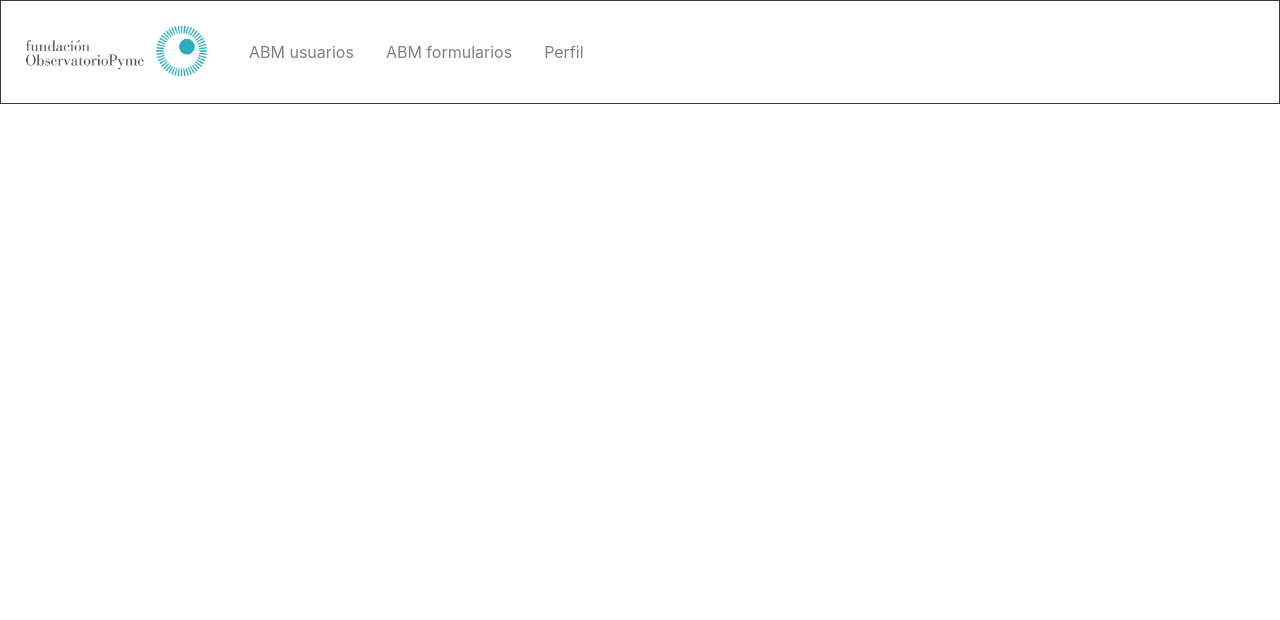
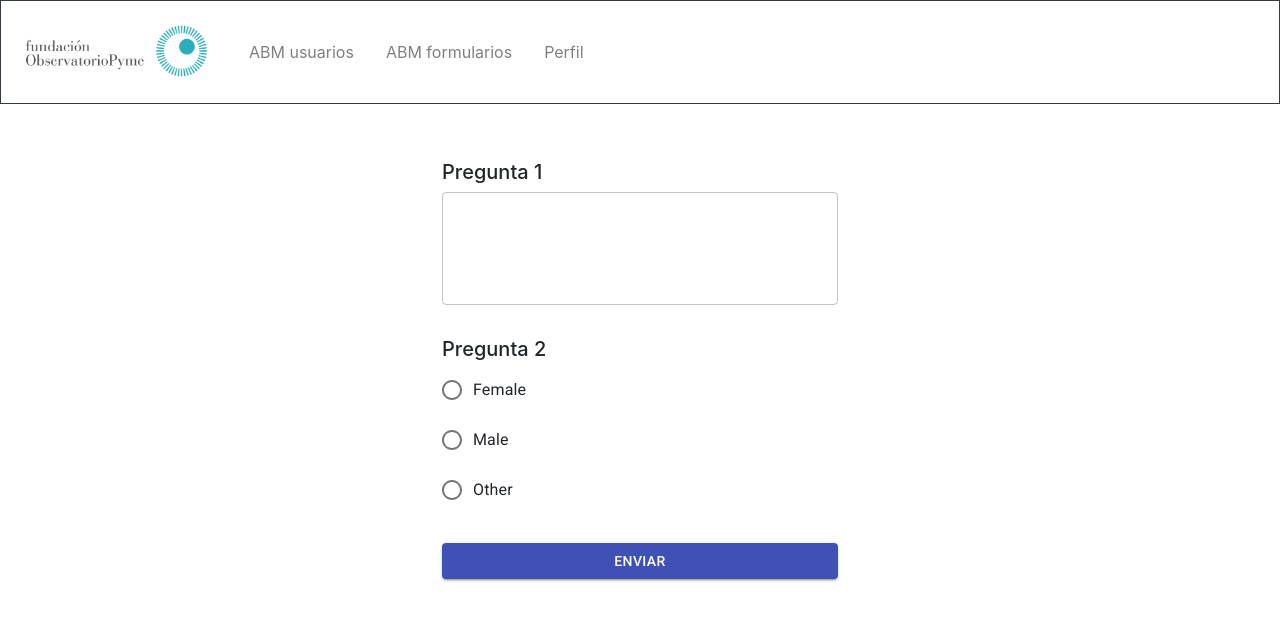
Before and after one commit to arielnastasi/API_Frontend, a React (Create React App) app: page /form/1 in a window 1280 px wide. Shown: the top 620 px of the page. Built offline with nearby package versions, Linux system fonts and the light colour scheme.

Commit message:
forms available screen

```diff
--- a/src/App.js
+++ b/src/App.js
@@ -7,6 +7,7 @@ import Navbar from './components/Nabvar';
 import CreateUserForm from './components/CreateUserForm';
 import Login from './components/auth/Login';
 import Benchmarking from './components/Benckmarking';
+import Form from './components/Form';
 
 
 function App() {
@@ -20,6 +21,7 @@ function App() {
 				<Route path="/abm-usuarios" component={ABMUsers} />
 				<Route path="/abm-formularios" component={ABMForms} />
 				<Route path="/create-users" component={CreateUserForm} />
+				<Route path="/form/:id" component={Form} />
 			</Switch>
 		</Router>
 	);
--- a/src/components/ABMUsers.js
+++ b/src/components/ABMUsers.js
@@ -58,6 +58,8 @@ const ABMUsers = () => {
 	const routeChange = (path) => {
 		history.push(path);
 	}
+
+	// JSX
 
 	return (
 		<div className="container mt-5">
--- a/src/components/Benckmarking.js
+++ b/src/components/Benckmarking.js
@@ -1,18 +1,63 @@
-import React from 'react';
+import React, { useState } from 'react';
 import MediaCard from './MediaCard';
+import { useHistory } from "react-router-dom";
 
 const Benchmarking = () => {
+
+
+	// States & Variables
+
+	const [availableForms, handleAvailableForms] = useState([
+		{
+			_id: "5f4ebe0c04ce66431062ba3f",
+			formName: "Formluario 1",
+			formDescription: "Descripción del formulario"
+		},
+		{
+			_id: "5f4ebe0c04ce66431062ba3f",
+			formName: "Formluario 2",
+			formDescription: "Descripción del formulario"
+		},
+		{
+			_id: "5f4ebe0c04ce66431062ba3f",
+			formName: "Formluario 3",
+			formDescription: "Descripción del formulario"
+		},
+		{
+			_id: "5f4ebe0c04ce66431062ba3f",
+			formName: "Formluario 4",
+			formDescription: "Descripción del formulario"
+		},
+		{
+			_id: "5f4ebe0c04ce66431062ba3f",
+			formName: "Formluario 5",
+			formDescription: "Descripción del formulario"
+		},
+		{
+			_id: "5f4ebe0c04ce66431062ba3f",
+			formName: "Formluario 6",
+			formDescription: "Descripción del formulario"
+		}
+	]);
+
+	const history = useHistory();
+
+	// Functions
+
+	const routeChange = (path) => {
+		history.push(path);
+	}
+
+	// JSX
     return (
-        // <div className="container-xl">
-        //     <MediaCard titulo="Formulario 1" />
-        //     <MediaCard titulo="Formulario 1" />
-        //     <MediaCard titulo="Formulario 1" />
-        //     <MediaCard titulo="Formulario 1" />
-        // </div>
-        <div className="card-deck d-flex justify-content-center align-items-center mx-5 mt-5">
-            <MediaCard titulo="Formulario 1" />
-            <MediaCard titulo="Formulario 2" />
-            <MediaCard titulo="Formulario 3" />
+        <div class="card-columns container mt-5">
+            {availableForms.map((form, i) =>
+                <MediaCard
+                    titulo={form.formName}
+                    descripcion={form.formDescription}
+                    _id={form._id}
+                />
+            )}
         </div>
     );
 }
--- /dev/null
+++ b/src/components/Form.js
@@ -0,0 +1,52 @@
+import React from 'react';
+import Button from '@material-ui/core/Button';
+import TextField from '@material-ui/core/TextField';
+import FormControlLabel from '@material-ui/core/FormControlLabel';
+import Grid from '@material-ui/core/Grid';
+import Container from '@material-ui/core/Container';
+import Radio from '@material-ui/core/Radio';
+import RadioGroup from '@material-ui/core/RadioGroup';
+
+const Form = () => {
+    return (
+        <Container component="main" maxWidth="xs">
+            <div>
+                <form noValidate className="mt-5">
+                    <Grid container spacing={2}>
+                        <Grid item xs={12} className="my-2">
+                            <h5>Pregunta 1</h5>
+                            <TextField
+                                id="outlined-multiline-static"
+                                multiline
+                                rows={4}
+                                fullWidth
+                                defaultValue=""
+                                variant="outlined"
+                            />
+                        </Grid>
+                        <Grid item xs={12} className="my-2">
+                            <h5>Pregunta 2</h5>
+                            {/* <RadioGroup aria-label="gender" name="gender1" value={value} onChange={handleChange}> */}
+                            <RadioGroup aria-label="gender" name="gender1">
+                                <FormControlLabel value="female" control={<Radio />} label="Female" />
+                                <FormControlLabel value="male" control={<Radio />} label="Male" />
+                                <FormControlLabel value="other" control={<Radio />} label="Other" />
+                            </RadioGroup>
+                        </Grid>
+                    </Grid>
+                    <Button
+                        type="submit"
+                        fullWidth
+                        variant="contained"
+                        color="primary"
+                        className="mt-3"
+                    >
+                        Enviar
+                    </Button>
+                </form>
+            </div>
+        </Container>
+    );
+}
+
+export default Form;
--- a/src/components/MediaCard.js
+++ b/src/components/MediaCard.js
@@ -1,21 +1,32 @@
 import React from 'react';
-import bg from '../imagenes/pyme_background.jpg';
+import card_img from '../imagenes/form_logo.png';
 import Button from '@material-ui/core/Button';
-import { makeStyles } from '@material-ui/core/styles';
 import ListAltIcon from '@material-ui/icons/ListAlt';
-import Icon from '@material-ui/core/Icon';
+import { useHistory } from "react-router-dom";
 
-const MediaCard = ({ titulo }) => {
+const MediaCard = ({ titulo, descripcion, _id }) => {
+
+    // Sates & Variables
+
+    const history = useHistory();
+
+	// Functions
+
+	const routeChange = (path) => {
+		history.push(path);
+    }
+
     return (
         <div className="card">
-            <img src={bg} className="card-img-top" max-width="400px" alt="..." />
-            <div className="card-body">
+            <img className="card-img-top" src={card_img} alt="Card image cap" />
+            <div className="card-body d-flex justify-content-center flex-column">
                 <h5 className="card-title">{titulo}</h5>
-                <p className="card-text">Form description.</p>
+                <p className="card-text">{descripcion}</p>
                 <Button
                     variant="contained"
                     color="primary"
-                    startIcon={<ListAltIcon />}>
+                    startIcon={<ListAltIcon />}
+                    onClick={() => routeChange(`/form/${_id}`)}>
                     Completar
                 </Button>
             </div>
```
Also changed, not shown: src/imagenes/form_logo.png (added).
